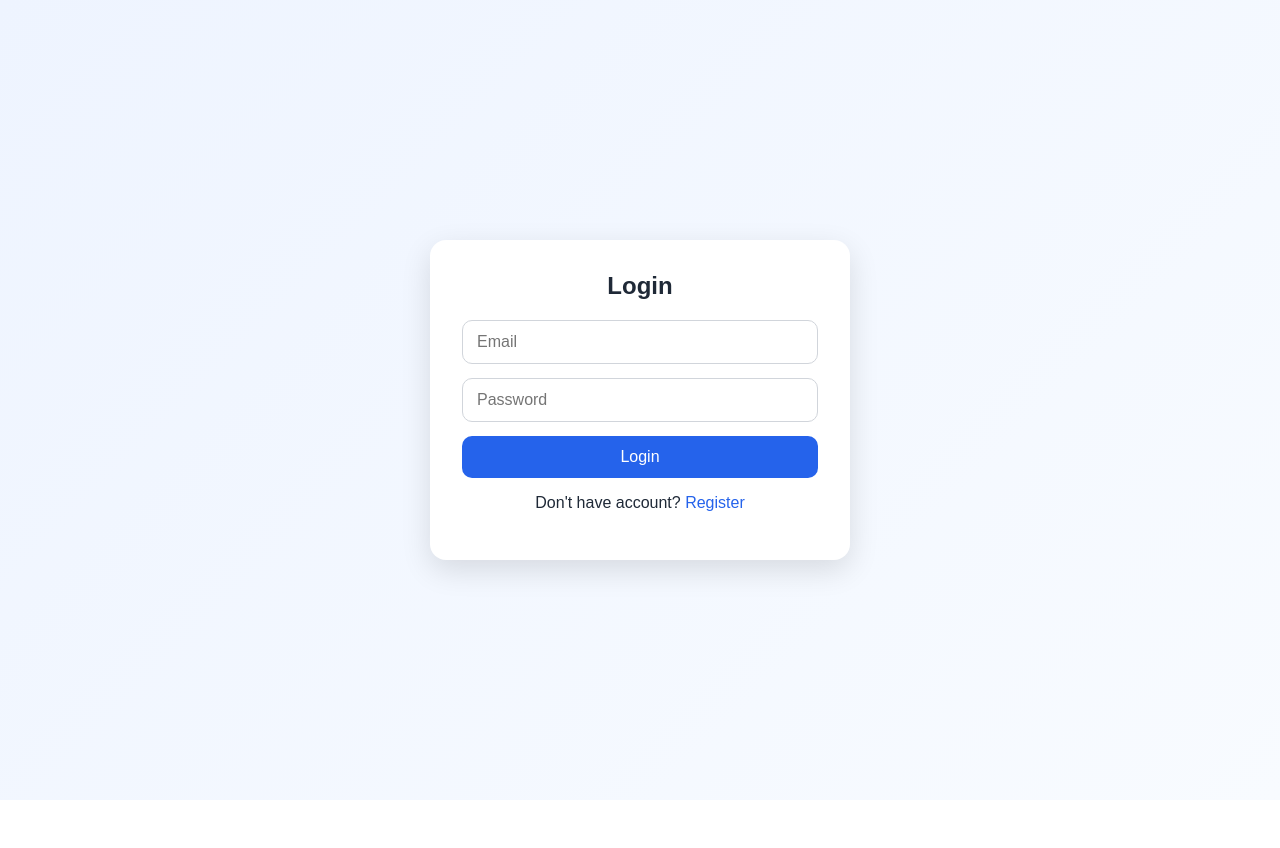
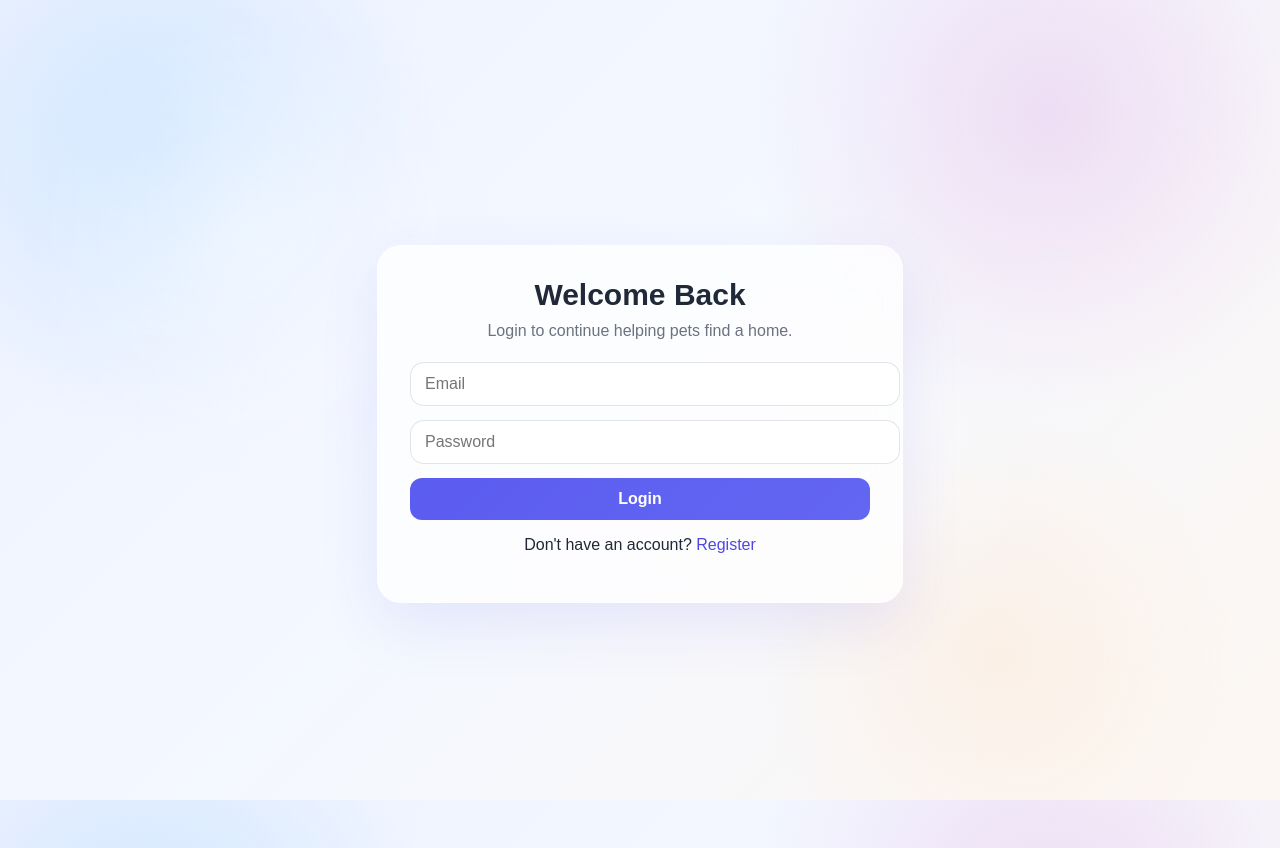
Before and after one commit to nazib013/CSE_471-project, a React (Create React App) app in the folder client/: page /login in a window 1280 px wide. Before the commit the page ends 800 px from the top, so only its background shows below. Built offline with nearby package versions, Linux system fonts and the light colour scheme; no server answers.

Commit message:
changing outlook

```diff
--- a/client/src/index.css
+++ b/client/src/index.css
@@ -1,21 +1,20 @@
-* {
-  box-sizing: border-box;
-}
-
 :root {
-  --bg: #f4f7fb;
-  --surface: #ffffff;
+  --bg: #eef2ff;
+  --bg-2: #fdf7f2;
+  --bg-3: #f4f8ff;
+  --surface: rgba(255, 255, 255, 0.72);
+  --surface-strong: rgba(255, 255, 255, 0.88);
   --surface-soft: #f8fafc;
   --text: #1f2937;
   --muted: #6b7280;
-  --primary: #2563eb;
-  --primary-dark: #1d4ed8;
+  --primary: #4f46e5;
+  --primary-dark: #4338ca;
   --danger: #dc2626;
   --success: #16a34a;
   --warning: #f59e0b;
-  --border: #e5e7eb;
-  --shadow: 0 10px 30px rgba(15, 23, 42, 0.08);
-  --radius: 18px;
+  --border: rgba(255, 255, 255, 0.45);
+  --shadow: 0 18px 45px rgba(59, 72, 110, 0.12);
+  --radius: 20px;
 }
 
 html,
@@ -24,12 +23,34 @@ body,
   margin: 0;
   min-height: 100%;
   font-family: Arial, Helvetica, sans-serif;
-  background: linear-gradient(135deg, #eef4ff, #f8fbff);
   color: var(--text);
 }
 
 body {
   min-height: 100vh;
+  background:
+    radial-gradient(circle at 12% 18%, rgba(173, 216, 255, 0.45), transparent 22%),
+    radial-gradient(circle at 82% 14%, rgba(221, 160, 221, 0.30), transparent 24%),
+    radial-gradient(circle at 78% 82%, rgba(255, 220, 185, 0.28), transparent 20%),
+    linear-gradient(135deg, var(--bg) 0%, var(--bg-3) 48%, var(--bg-2) 100%);
+  background-attachment: fixed;
+  position: relative;
+}
+
+body::before {
+  content: "";
+  position: fixed;
+  inset: 0;
+  pointer-events: none;
+  background:
+    radial-gradient(circle at 20% 30%, rgba(255, 255, 255, 0.45), transparent 20%),
+    radial-gradient(circle at 70% 60%, rgba(255, 255, 255, 0.22), transparent 18%);
+  z-index: 0;
+}
+
+#root {
+  position: relative;
+  z-index: 1;
 }
 
 a {
@@ -91,6 +112,8 @@ button {
   border: 1px solid var(--border);
   border-radius: var(--radius);
   box-shadow: var(--shadow);
+  backdrop-filter: blur(14px);
+  -webkit-backdrop-filter: blur(14px);
   padding: 22px;
 }
 
@@ -132,18 +155,18 @@ button {
 .textarea {
   width: 100%;
   padding: 12px 14px;
-  border-radius: 12px;
-  border: 1px solid #d1d5db;
-  background: #fff;
+  border-radius: 14px;
+  border: 1px solid rgba(148, 163, 184, 0.28);
+  background: rgba(255, 255, 255, 0.72);
   outline: none;
-  transition: 0.2s ease;
+  transition: 0.25s ease;
 }
 
 .input:focus,
 .select:focus,
 .textarea:focus {
-  border-color: var(--primary);
-  box-shadow: 0 0 0 4px rgba(37, 99, 235, 0.12);
+  border-color: rgba(79, 70, 229, 0.55);
+  box-shadow: 0 0 0 4px rgba(79, 70, 229, 0.10);
 }
 
 .textarea {
@@ -160,21 +183,21 @@ button {
 }
 
 .btn-primary {
-  background: var(--primary);
+  background: linear-gradient(135deg, #5b5cf0, #6366f1);
   color: #fff;
 }
 
 .btn-primary:hover {
-  background: var(--primary-dark);
+  background: linear-gradient(135deg, #4f46e5, #5b5cf0);
 }
 
 .btn-secondary {
-  background: #e5edff;
-  color: #1e40af;
+  background: rgba(232, 238, 255, 0.92);
+  color: #3730a3;
 }
 
 .btn-secondary:hover {
-  background: #dbe7ff;
+  background: rgba(221, 231, 255, 0.98);
 }
 
 .btn-danger {
@@ -257,10 +280,12 @@ button {
 }
 
 .product-card {
-  background: var(--surface);
+  background: var(--surface-strong);
   border-radius: var(--radius);
   border: 1px solid var(--border);
   box-shadow: var(--shadow);
+  backdrop-filter: blur(12px);
+  -webkit-backdrop-filter: blur(12px);
   overflow: hidden;
   display: flex;
   flex-direction: column;
@@ -323,10 +348,12 @@ button {
   display: flex;
   gap: 16px;
   align-items: center;
-  background: var(--surface);
+  background: rgba(255, 255, 255, 0.78);
   border: 1px solid var(--border);
   border-radius: 16px;
   box-shadow: var(--shadow);
+  backdrop-filter: blur(12px);
+  -webkit-backdrop-filter: blur(12px);
   padding: 16px;
 }
 
@@ -350,10 +377,11 @@ button {
   position: sticky;
   top: 0;
   z-index: 20;
-  background: rgba(15, 23, 42, 0.92);
-  backdrop-filter: blur(10px);
+  background: rgba(31, 41, 55, 0.62);
+  backdrop-filter: blur(16px);
+  -webkit-backdrop-filter: blur(16px);
   color: #fff;
-  border-bottom: 1px solid rgba(255, 255, 255, 0.08);
+  border-bottom: 1px solid rgba(255, 255, 255, 0.10);
 }
 
 .navbar-inner {
@@ -392,7 +420,7 @@ button {
 }
 
 .nav-link.active {
-  background: #2563eb;
+  background: linear-gradient(135deg, #5b5cf0, #6366f1);
   color: #fff;
 }
 
@@ -406,10 +434,11 @@ button {
 
 .info-pill {
   padding: 8px 12px;
-  background: rgba(255, 255, 255, 0.08);
+  background: rgba(255, 255, 255, 0.10);
   border-radius: 999px;
   color: #fff;
   font-size: 14px;
+  border: 1px solid rgba(255,255,255,0.12);
 }
 
 .kpi-grid {
@@ -425,10 +454,12 @@ button {
 }
 
 .kpi-card {
-  background: linear-gradient(135deg, #ffffff, #f8fbff);
+  background: linear-gradient(135deg, rgba(255,255,255,0.82), rgba(255,255,255,0.62));
   border: 1px solid var(--border);
   border-radius: 18px;
   box-shadow: var(--shadow);
+  backdrop-filter: blur(12px);
+  -webkit-backdrop-filter: blur(12px);
   padding: 20px;
 }
 
@@ -444,10 +475,12 @@ button {
 
 .table-wrap {
   overflow-x: auto;
-  background: #fff;
+  background: rgba(255, 255, 255, 0.78);
   border-radius: 16px;
   border: 1px solid var(--border);
   box-shadow: var(--shadow);
+  backdrop-filter: blur(12px);
+  -webkit-backdrop-filter: blur(12px);
 }
 
 .table {
@@ -477,8 +510,10 @@ button {
 .history-item {
   padding: 14px 16px;
   border-radius: 14px;
-  background: #fff;
+  background: rgba(255, 255, 255, 0.78);
   border: 1px solid var(--border);
+  backdrop-filter: blur(10px);
+  -webkit-backdrop-filter: blur(10px);
 }
 
 .center-auth {
@@ -492,10 +527,12 @@ button {
 .auth-card {
   width: 100%;
   max-width: 460px;
-  background: #fff;
-  border-radius: 22px;
-  border: 1px solid var(--border);
-  box-shadow: var(--shadow);
+  background: rgba(255, 255, 255, 0.74);
+  border-radius: 24px;
+  border: 1px solid rgba(255, 255, 255, 0.5);
+  box-shadow: 0 22px 60px rgba(79, 70, 229, 0.10);
+  backdrop-filter: blur(18px);
+  -webkit-backdrop-filter: blur(18px);
   padding: 32px;
 }
 
@@ -532,3 +569,23 @@ button {
     flex-direction: column;
   }
 }
+.card,
+.product-card,
+.auth-card,
+.kpi-card,
+.table-wrap,
+.list-item,
+.history-item {
+  animation: fadeUp 0.45s ease;
+}
+
+@keyframes fadeUp {
+  from {
+    opacity: 0;
+    transform: translateY(10px);
+  }
+  to {
+    opacity: 1;
+    transform: translateY(0);
+  }
+}
--- a/client/src/pages/Login.js
+++ b/client/src/pages/Login.js
@@ -12,6 +12,8 @@ export default function Login() {
 
   const handleSubmit = async (e) => {
     e.preventDefault();
+    setError('');
+
     try {
       const res = await axios.post('/auth/login', { email, password });
       login({ ...res.data.user, token: res.data.token });
@@ -29,13 +31,14 @@ export default function Login() {
   };
 
   return (
-    <div style={styles.wrapper}>
-      <div style={styles.card}>
-        <h2 style={styles.title}>Login</h2>
+    <div className="center-auth">
+      <div className="auth-card">
+        <h2 className="auth-title">Welcome Back</h2>
+        <p className="auth-subtitle">Login to continue helping pets find a home.</p>
 
-        <form onSubmit={handleSubmit} style={styles.form}>
+        <form onSubmit={handleSubmit} className="form-grid">
           <input
-            style={styles.input}
+            className="input"
             placeholder="Email"
             type="email"
             value={email}
@@ -44,7 +47,7 @@ export default function Login() {
           />
 
           <input
-            style={styles.input}
+            className="input"
             placeholder="Password"
             type="password"
             value={password}
@@ -52,69 +55,17 @@ export default function Login() {
             required
           />
 
-          <button type="submit" style={styles.button}>
+          <button type="submit" className="btn btn-primary">
             Login
           </button>
         </form>
 
-        {error ? <p style={styles.error}>{error}</p> : null}
+        {error ? <p className="error-text">{error}</p> : null}
 
-        <p style={styles.text}>
-          Don't have account? <Link to="/register">Register</Link>
+        <p style={{ marginTop: 16, textAlign: 'center' }}>
+          Don&apos;t have an account? <Link to="/register">Register</Link>
         </p>
       </div>
     </div>
   );
 }
-
-const styles = {
-  wrapper: {
-    minHeight: '100vh',
-    display: 'flex',
-    justifyContent: 'center',
-    alignItems: 'center',
-    padding: '20px',
-  },
-  card: {
-    width: '100%',
-    maxWidth: '420px',
-    background: '#fff',
-    padding: '32px',
-    borderRadius: '16px',
-    boxShadow: '0 10px 30px rgba(0,0,0,0.12)',
-  },
-  title: {
-    margin: '0 0 20px',
-    textAlign: 'center',
-    color: '#1f2937',
-  },
-  form: {
-    display: 'flex',
-    flexDirection: 'column',
-    gap: '14px',
-  },
-  input: {
-    padding: '12px 14px',
-    borderRadius: '10px',
-    border: '1px solid #d1d5db',
-    fontSize: '16px',
-    outline: 'none',
-  },
-  button: {
-    padding: '12px',
-    border: 'none',
-    borderRadius: '10px',
-    background: '#2563eb',
-    color: '#fff',
-    fontSize: '16px',
-    cursor: 'pointer',
-  },
-  error: {
-    color: 'red',
-    marginTop: '12px',
-  },
-  text: {
-    marginTop: '16px',
-    textAlign: 'center',
-  },
-};
```
